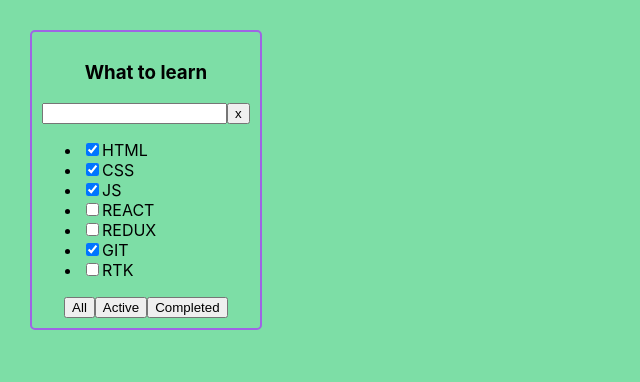
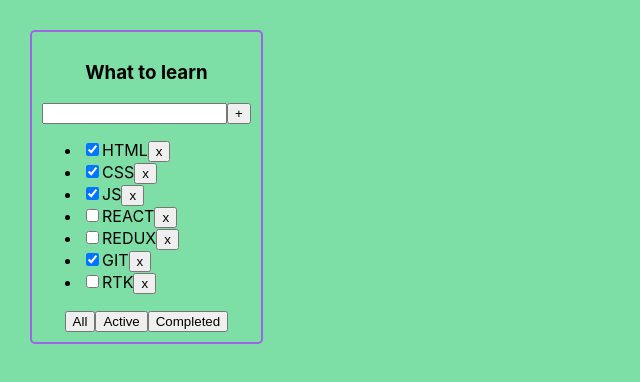
Before and after one commit to igor-minaev/todolist-repeat, a React (Create React App) app: page / in a window 1280 px wide. Shown: the top 382 px of the page, without its empty margins (0-640 px from the left). Built offline with nearby package versions, Linux system fonts and the light colour scheme.

Commit message:
add function removeTask

```diff
--- a/src/App.tsx
+++ b/src/App.tsx
@@ -1,4 +1,4 @@
-import React from 'react';
+import React, {useState} from 'react';
 import './App.css';
 import {TodoList} from './components/TodoList';
 
@@ -10,7 +10,7 @@
 
 function App() {
     const todoListTitle = 'What to learn'
-    const tasks: TaskType[] = [
+    const [tasks, setTasks] = useState<TaskType[]>([
         {id: crypto.randomUUID(), title: 'HTML', isDone: true},
         {id: crypto.randomUUID(), title: 'CSS', isDone: true},
         {id: crypto.randomUUID(), title: 'JS', isDone: true},
@@ -18,10 +18,15 @@
         {id: crypto.randomUUID(), title: 'REDUX', isDone: false},
         {id: crypto.randomUUID(), title: 'GIT', isDone: true},
         {id: crypto.randomUUID(), title: 'RTK', isDone: false}
-    ]
+    ])
+
+    const removeTask = (taskId: string) => setTasks(tasks.filter(t => t.id !== taskId))
     return (
         <div className="App">
-            <TodoList title={todoListTitle} tasks={tasks}/>
+            <TodoList
+                title={todoListTitle}
+                tasks={tasks}
+                removeTask={removeTask}/>
         </div>
     );
 }
--- a/src/components/TodoList.tsx
+++ b/src/components/TodoList.tsx
@@ -4,17 +4,21 @@
 type TodoListPropsType = {
     title: string
     tasks: TaskType[]
+    removeTask: (taskId: string) => void
 }
 export const TodoList: FC<TodoListPropsType> = (
     {
         title,
-        tasks
+        tasks,
+        removeTask
     }) => {
     const listItems: JSX.Element[] = tasks.map(task => {
+        const removeTaskHandler = () => removeTask(task.id)
         return (
             <li key={task.id}>
                 <input type="checkbox" checked={task.isDone}/>
                 <span>{task.title}</span>
+                <button onClick={removeTaskHandler}>x</button>
             </li>
         )
     })
@@ -22,14 +26,14 @@
         ? <ul>{listItems}</ul>
         : <p>Your todoList is empty</p>
     return (
-        <div className='todolist'>
+        <div className="todolist">
             <h3>{title}</h3>
             <div>
                 <input/>
-                <button>x</button>
+                <button>+</button>
             </div>
             {todoListForRender}
-            <div className='buttons'>
+            <div className="buttons">
                 <button>All</button>
                 <button>Active</button>
                 <button>Completed</button>
```
